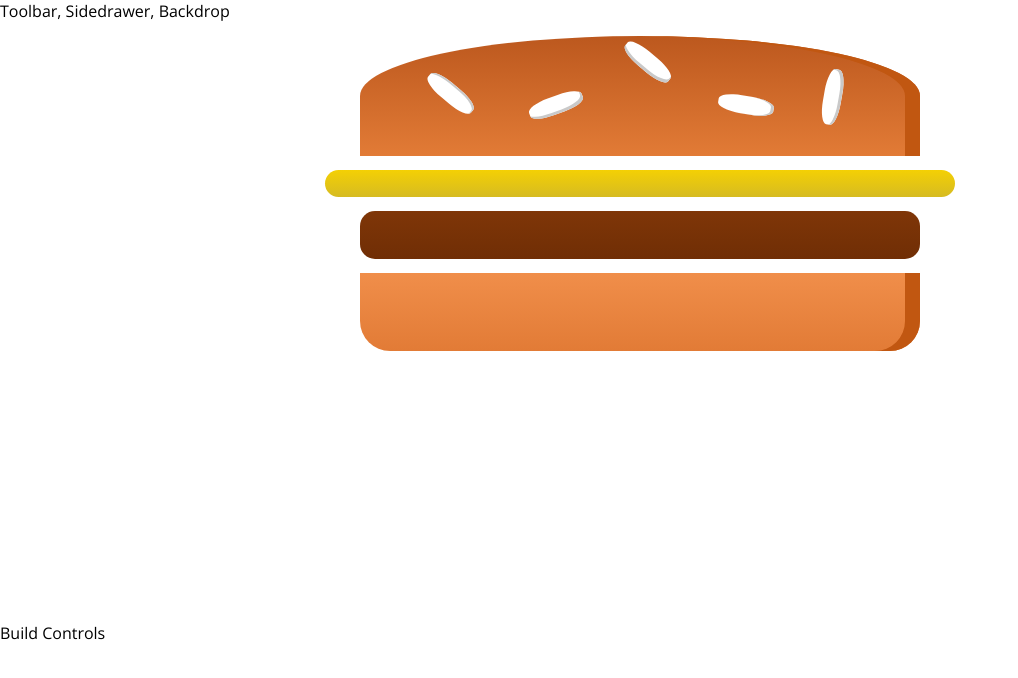
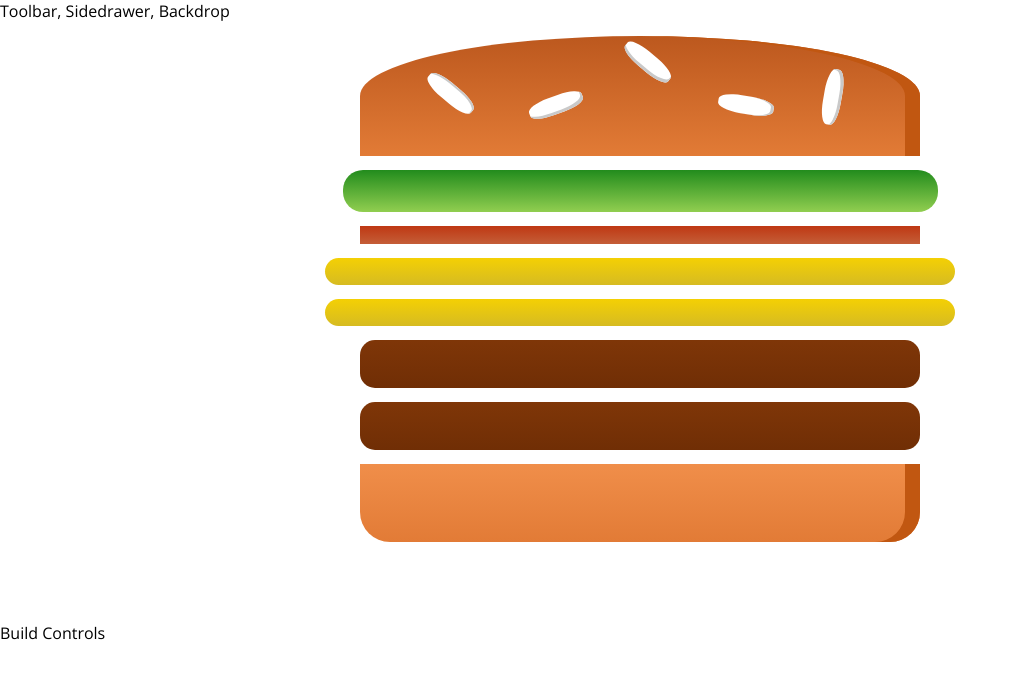
Before and after one commit to ClareBee/burger-app, a React app: page / in a window 1280 px wide. Shown: the top 678 px of the page, without its empty margins (0-1018 px from the left). Built offline with nearby package versions, Linux system fonts and the light colour scheme.

Commit message:
Outputs burger ingredients dynamically using state/props/Object.keys/map

```diff
--- a/src/components/Burger/Burger.js
+++ b/src/components/Burger/Burger.js
@@ -2,12 +2,18 @@
 import classes from './Burger.css';
 import BurgerIngredient from './BurgerIngredient/BurgerIngredient';
 
-const burger = () => {
+const burger = (props) => {
+  //turns object of key-value pairs into an array of ingredients
+  const transformedIngredients = Object.keys(props.ingredients)
+      .map(ingKey => {
+        return [...Array(props.ingredients[ingKey])].map((_, i) => {
+          return <BurgerIngredient key={ingKey + i} type={ingKey} />;
+        });
+      });
   return(
     <div className={classes.Burger}>
       <BurgerIngredient type="bread-top" />
-      <BurgerIngredient type="cheese" />
-      <BurgerIngredient type="meat" />
+        {transformedIngredients}
       <BurgerIngredient type="bread-bottom" />
     </div>
   );
--- a/src/containers/BurgerBuilder/BurgerBuilder.js
+++ b/src/containers/BurgerBuilder/BurgerBuilder.js
@@ -3,10 +3,19 @@
 import Aux from '../../hoc/Aux';
 import Burger from '../../components/Burger/Burger';
 class BurgerBuilder extends React.Component {
+  //modern alternative to constructor
+  state = {
+    ingredients: {
+      salad: 1,
+      bacon: 1,
+      cheese: 2,
+      meat: 2
+    }
+  }
   render (){
     return (
       <Aux>
-        <Burger />
+        <Burger ingredients={this.state.ingredients}/>
         <div>Build Controls</div>
       </Aux>
     );
```
